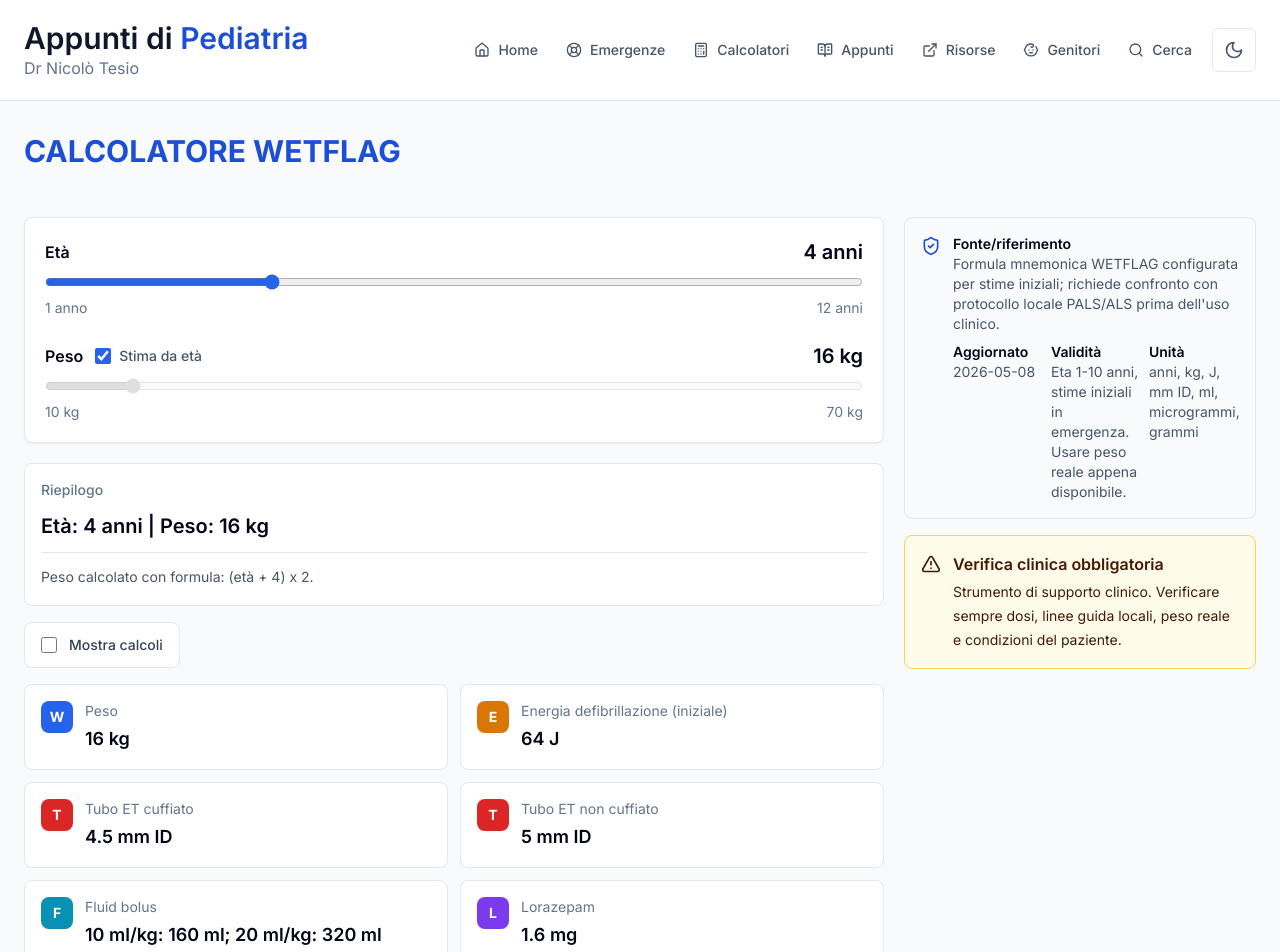
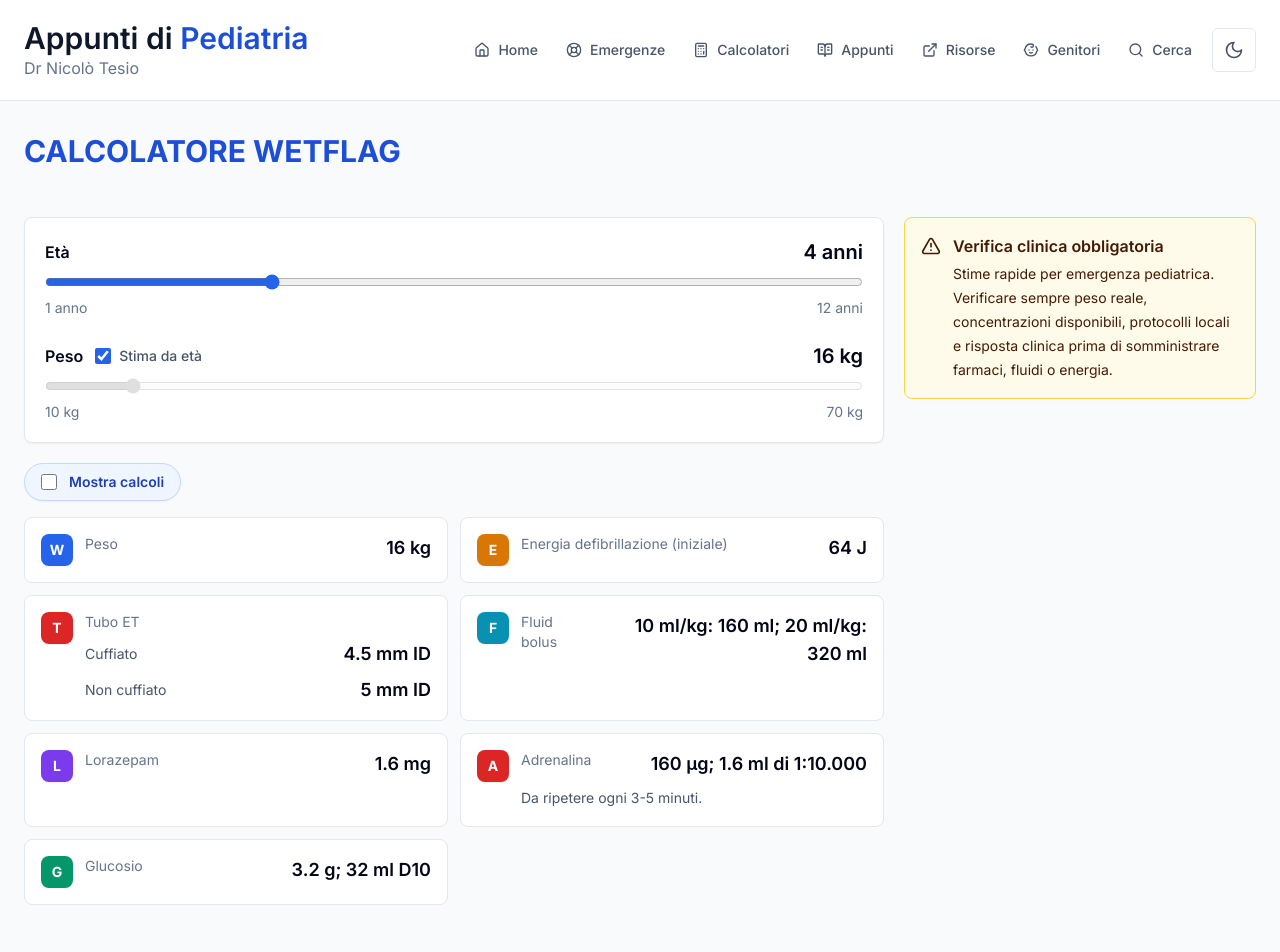
Before and after one commit to nicolotesio/app-pediatria, a Next.js app: page /emergenze/wetflag in a window 1280 px wide. Shown: the top 952 px of the page. Built offline with nearby package versions, Linux system fonts and the light colour scheme.

Commit message:
Compact WETFLAG calculator view

```diff
--- a/components/CalculatorLayout.tsx
+++ b/components/CalculatorLayout.tsx
@@ -4,15 +4,28 @@ import { WarningBox } from "@/components/ui/WarningBox";
 type CalculatorLayoutProps = {
   title?: string;
   description?: string;
-  source: string;
-  updatedAt: string;
-  validity: string;
-  units: string;
+  source?: string;
+  updatedAt?: string;
+  validity?: string;
+  units?: string;
   children: React.ReactNode;
   unframed?: boolean;
+  showSource?: boolean;
+  warning?: React.ReactNode;
 };
 
-export function CalculatorLayout({ title, description, source, updatedAt, validity, units, children, unframed = false }: CalculatorLayoutProps) {
+export function CalculatorLayout({
+  title,
+  description,
+  source,
+  updatedAt,
+  validity,
+  units,
+  children,
+  unframed = false,
+  showSource = true,
+  warning
+}: CalculatorLayoutProps) {
   return (
     <section className="grid gap-5 lg:grid-cols-[minmax(0,1fr)_22rem]">
       <div className={unframed ? undefined : "rounded-lg border border-slate-200 bg-white p-5 dark:border-slate-800 dark:bg-slate-900"}>
@@ -21,9 +34,9 @@ export function CalculatorLayout({ title, description, source, updatedAt, validi
         <div className={title || description ? "mt-5" : undefined}>{children}</div>
       </div>
       <div className="space-y-4">
-        <SourceBox source={source} updatedAt={updatedAt} validity={validity} units={units} />
+        {showSource && source && updatedAt && validity && units ? <SourceBox source={source} updatedAt={updatedAt} validity={validity} units={units} /> : null}
         <WarningBox title="Verifica clinica obbligatoria">
-          Strumento di supporto clinico. Verificare sempre dosi, linee guida locali, peso reale e condizioni del paziente.
+          {warning ?? "Strumento di supporto clinico. Verificare sempre dosi, linee guida locali, peso reale e condizioni del paziente."}
         </WarningBox>
       </div>
     </section>
--- a/components/calculators/AgeWeightSelector.tsx
+++ b/components/calculators/AgeWeightSelector.tsx
@@ -16,7 +16,8 @@ type AgeWeightSelectorProps = {
 };
 
 export function estimatePediatricWeightKg(ageYears: number) {
-  return Math.round((ageYears + 4) * 2);
+  if (ageYears <= 5) return Math.round(2 * ageYears + 8);
+  return Math.round(3 * ageYears + 7);
 }
 
 export function AgeWeightSelector({ value, onChange, ageMin = 1, ageMax = 12, weightMin = 10, weightMax = 70 }: AgeWeightSelectorProps) {
@@ -60,7 +61,7 @@ export function AgeWeightSelector({ value, onChange, ageMin = 1, ageMax = 12, we
             type="range"
             min={ageMin}
             max={ageMax}
-            step={1}
+            step={0.5}
             value={value.ageYears}
             onChange={(event) => updateAge(Number(event.target.value))}
             className="h-2 w-full accent-blue-600"
@@ -115,5 +116,6 @@ function clamp(value: number, min: number, max: number) {
 }
 
 function formatYears(value: number) {
-  return value === 1 ? "1 anno" : `${value} anni`;
+  const formatted = Number.isInteger(value) ? String(value) : String(value).replace(".", ",");
+  return value === 1 ? "1 anno" : `${formatted} anni`;
 }
--- a/components/calculators/WetflagCalculator.tsx
+++ b/components/calculators/WetflagCalculator.tsx
@@ -5,6 +5,17 @@ import { calculateWetflag, wetflagMetadata } from "@/lib/calculators/wetflag";
 import { CalculatorLayout } from "@/components/CalculatorLayout";
 import { AgeWeightSelector, estimatePediatricWeightKg, type AgeWeightValue } from "@/components/calculators/AgeWeightSelector";
 import { WarningBox } from "@/components/ui/WarningBox";
+
+type ResultTone = "blue" | "amber" | "red" | "cyan" | "violet" | "green";
+
+const resultToneClasses: Record<ResultTone, string> = {
+  blue: "bg-blue-600 text-white",
+  amber: "bg-amber-600 text-white",
+  red: "bg-red-600 text-white",
+  cyan: "bg-cyan-600 text-white",
+  violet: "bg-violet-600 text-white",
+  green: "bg-emerald-600 text-white"
+};
 
 export function WetflagCalculator() {
   const [selectorValue, setSelectorValue] = useState<AgeWeightValue>({
@@ -29,6 +40,8 @@ export function WetflagCalculator() {
       validity={wetflagMetadata.validity}
       units={wetflagMetadata.units}
       unframed
+      showSource={false}
+      warning="Stime rapide per emergenza pediatrica. Verificare sempre peso reale, concentrazioni disponibili, protocolli locali e risposta clinica prima di somministrare farmaci, fluidi o energia."
     >
       <div className="grid gap-5">
         <AgeWeightSelector value={selectorValue} onChange={setSelectorValue} />
@@ -37,11 +50,10 @@ export function WetflagCalculator() {
           <WarningBox>Selezionare età e peso validi per visualizzare i risultati.</WarningBox>
         ) : (
           <div className="grid gap-4">
-            <SummaryCard result={result} estimateWeightFromAge={selectorValue.estimateWeightFromAge} />
             {result.warnings.map((warning) => (
               <WarningBox key={warning}>{warning}</WarningBox>
             ))}
-            <label className="flex w-fit items-center gap-3 rounded-lg border border-slate-200 bg-white px-4 py-3 text-sm font-medium text-slate-700 dark:border-slate-800 dark:bg-slate-950 dark:text-slate-200">
+            <label className="flex w-fit cursor-pointer items-center gap-3 rounded-full border border-blue-200 bg-blue-50 px-4 py-2 text-sm font-semibold text-blue-800 shadow-sm transition hover:border-blue-300 hover:bg-blue-100 dark:border-blue-900 dark:bg-blue-950/50 dark:text-blue-100 dark:hover:bg-blue-950">
               <input
                 type="checkbox"
                 checked={showCalculations}
@@ -56,7 +68,7 @@ export function WetflagCalculator() {
                 tone="blue"
                 label="Peso"
                 value={`${result.estimatedWeightKg} kg`}
-                calculation={selectorValue.estimateWeightFromAge ? `(${result.ageYears} + 4) x 2 = ${result.estimatedWeightKg} kg` : "Peso inserito manualmente."}
+                calculation={selectorValue.estimateWeightFromAge ? getWeightCalculation(result.ageYears, result.estimatedWeightKg) : "Peso inserito manualmente."}
                 showCalculation={showCalculations}
               />
               <ResultItem
@@ -70,17 +82,13 @@ export function WetflagCalculator() {
               <ResultItem
                 initial="T"
                 tone="red"
-                label="Tubo ET cuffiato"
-                value={`${result.endotrachealTubeMm.cuffed} mm ID`}
-                calculation={`${result.ageYears} / 4 + 3,5 = ${result.endotrachealTubeMm.cuffed} mm ID`}
-                showCalculation={showCalculations}
-              />
-              <ResultItem
-                initial="T"
-                tone="red"
-                label="Tubo ET non cuffiato"
-                value={`${result.endotrachealTubeMm.uncuffed} mm ID`}
-                calculation={`${result.ageYears} / 4 + 4 = ${result.endotrachealTubeMm.uncuffed} mm ID`}
+                label="Tubo ET"
+                value={`Cuffiato: ${result.endotrachealTubeMm.cuffed} mm ID; non cuffiato: ${result.endotrachealTubeMm.uncuffed} mm ID`}
+                rows={[
+                  { label: "Cuffiato", value: `${result.endotrachealTubeMm.cuffed} mm ID` },
+                  { label: "Non cuffiato", value: `${result.endotrachealTubeMm.uncuffed} mm ID` }
+                ]}
+                calculation={`${result.ageYears} / 4 + 3,5 = ${result.endotrachealTubeMm.cuffed} mm ID (cuffiato); ${result.ageYears} / 4 + 4 = ${result.endotrachealTubeMm.uncuffed} mm ID (non cuffiato)`}
                 showCalculation={showCalculations}
               />
               <ResultItem
@@ -117,47 +125,12 @@ export function WetflagCalculator() {
                 showCalculation={showCalculations}
               />
             </dl>
-            <div className="rounded-lg bg-slate-50 p-4 dark:bg-slate-950">
-              <h3 className="font-semibold text-slate-950 dark:text-white">Note di sicurezza</h3>
-              <ul className="mt-2 list-disc space-y-1 pl-5 text-sm leading-6 text-slate-600 dark:text-slate-300">
-                {result.safetyNotes.map((note) => (
-                  <li key={note}>{note}</li>
-                ))}
-              </ul>
-            </div>
           </div>
         )}
       </div>
     </CalculatorLayout>
   );
 }
-
-function SummaryCard({ result, estimateWeightFromAge }: { result: NonNullable<ReturnType<typeof calculateWetflag>>; estimateWeightFromAge: boolean }) {
-  return (
-    <div className="rounded-lg border border-slate-200 bg-white p-4 dark:border-slate-800 dark:bg-slate-950">
-      <h3 className="text-sm font-medium text-slate-500 dark:text-slate-400">Riepilogo</h3>
-      <p className="mt-3 text-xl font-semibold text-slate-950 dark:text-white">
-        Età: {result.ageYears} anni | Peso: {result.estimatedWeightKg} kg
-      </p>
-      {estimateWeightFromAge ? (
-        <p className="mt-3 border-t border-slate-200 pt-3 text-sm leading-6 text-slate-600 dark:border-slate-800 dark:text-slate-300">
-          Peso calcolato con formula: (età + 4) x 2.
-        </p>
-      ) : null}
-    </div>
-  );
-}
-
-type ResultTone = "blue" | "amber" | "red" | "cyan" | "violet" | "green";
-
-const resultToneClasses: Record<ResultTone, string> = {
-  blue: "bg-blue-600 text-white",
-  amber: "bg-amber-600 text-white",
-  red: "bg-red-600 text-white",
-  cyan: "bg-cyan-600 text-white",
-  violet: "bg-violet-600 text-white",
-  green: "bg-emerald-600 text-white"
-};
 
 function ResultItem({
   label,
@@ -166,7 +139,8 @@ function ResultItem({
   showCalculation,
   initial,
   tone = "blue",
-  note
+  note,
+  rows
 }: {
   label: string;
   value: string;
@@ -175,26 +149,61 @@ function ResultItem({
   initial?: string;
   tone?: ResultTone;
   note?: string;
+  rows?: Array<{ label: string; value: string }>;
 }) {
   return (
     <div className="rounded-lg border border-slate-200 bg-white p-4 dark:border-slate-800 dark:bg-slate-950">
       <div className="flex items-start gap-3">
         {initial ? <span className={`grid size-8 shrink-0 place-items-center rounded-lg text-sm font-bold shadow-sm ${resultToneClasses[tone]}`}>{initial}</span> : null}
-        <div className="min-w-0">
-          <dt className="text-sm text-slate-500 dark:text-slate-400">{label}</dt>
-          <dd className="mt-1 text-lg font-semibold text-slate-950 dark:text-white">{value}</dd>
+        <div className="min-w-0 flex-1">
+          {rows ? (
+            <>
+              <dt className="text-sm text-slate-500 dark:text-slate-400">{label}</dt>
+              <dd className="mt-2 grid gap-2">
+                {rows.map((row) => (
+                  <div key={row.label} className="flex items-center justify-between gap-4">
+                    <span className="text-sm text-slate-600 dark:text-slate-300">{row.label}</span>
+                    <span className="text-right text-lg font-semibold text-slate-950 dark:text-white">{row.value}</span>
+                  </div>
+                ))}
+              </dd>
+            </>
+          ) : (
+            <div className="flex items-start justify-between gap-4">
+              <dt className="text-sm text-slate-500 dark:text-slate-400">{label}</dt>
+              <dd className="text-right text-lg font-semibold text-slate-950 dark:text-white">{value}</dd>
+            </div>
+          )}
           {note ? <dd className="mt-2 text-sm leading-6 text-slate-600 dark:text-slate-300">{note}</dd> : null}
         </div>
       </div>
       {showCalculation && calculation ? (
         <dd className="mt-3 rounded-md bg-blue-50 px-3 py-2 text-sm leading-6 text-blue-950 dark:bg-blue-950/40 dark:text-blue-100">
-          {calculation}
+          {formatCalculation(calculation).map((line) => (
+            <span key={line} className="block">
+              {line}
+            </span>
+          ))}
         </dd>
       ) : null}
     </div>
   );
 }
 
+function getWeightCalculation(ageYears: number, estimatedWeightKg: number) {
+  if (ageYears <= 5) return `2 x ${ageYears} + 8 = ${estimatedWeightKg} kg`;
+  return `3 x ${ageYears} + 7 = ${estimatedWeightKg} kg`;
+}
+
+function formatCalculation(calculation: string) {
+  return calculation
+    .replaceAll("; ", ";\n")
+    .replaceAll(" (", "\n(")
+    .split("\n")
+    .map((line) => line.trim())
+    .filter(Boolean);
+}
+
 function roundForDisplay(value: number) {
   return Math.round(value * 100) / 100;
 }
--- a/lib/calculators/wetflag.ts
+++ b/lib/calculators/wetflag.ts
@@ -31,18 +31,22 @@ export type WetflagResult = {
 export const wetflagMetadata = {
   source: clinicalSources[0].reference,
   updatedAt: clinicalSources[0].updatedAt,
-  validity: "Eta 1-10 anni, stime iniziali in emergenza. Usare peso reale appena disponibile.",
+  validity: "Eta 1-12 anni, stime iniziali in emergenza. Usare peso reale appena disponibile.",
   units: "anni, kg, J, mm ID, ml, microgrammi, grammi"
 };
 
 const MIN_AGE = 1;
-const MAX_AGE = 10;
+const MAX_AGE = 12;
 const MAX_FLUID_BOLUS_ML = 500;
 const MAX_LORAZEPAM_MG = 4;
 
 export function calculateWetflag(ageYears: number, weightKg = estimateWeightForAge(ageYears)): WetflagResult {
   if (!Number.isFinite(ageYears)) {
     throw new Error("Eta non valida");
+  }
+
+  if (ageYears < 0) {
+    throw new Error("Eta non puo essere negativa");
   }
 
   if (!Number.isFinite(weightKg) || weightKg <= 0) {
@@ -52,10 +56,6 @@ export function calculateWetflag(ageYears: number, weightKg = estimateWeightForA
   const warnings: string[] = [];
   if (ageYears < MIN_AGE || ageYears > MAX_AGE) {
     warnings.push(`Eta fuori range validato (${MIN_AGE}-${MAX_AGE} anni): risultati da verificare con particolare cautela.`);
-  }
-
-  if (ageYears < 0) {
-    throw new Error("Eta non puo essere negativa");
   }
 
   const estimatedWeightKg = round1(weightKg);
@@ -104,7 +104,9 @@ export function calculateWetflag(ageYears: number, weightKg = estimateWeightForA
 }
 
 export function estimateWeightForAge(ageYears: number) {
-  return round1((ageYears + 4) * 2);
+  if (ageYears < 1) return round1(0.5 * ageYears * 12 + 4);
+  if (ageYears <= 5) return round1(2 * ageYears + 8);
+  return round1(3 * ageYears + 7);
 }
 
 function round1(value: number) {
```
Also changed, not shown: 1 other file (tests, documents, lock files or other folders).
